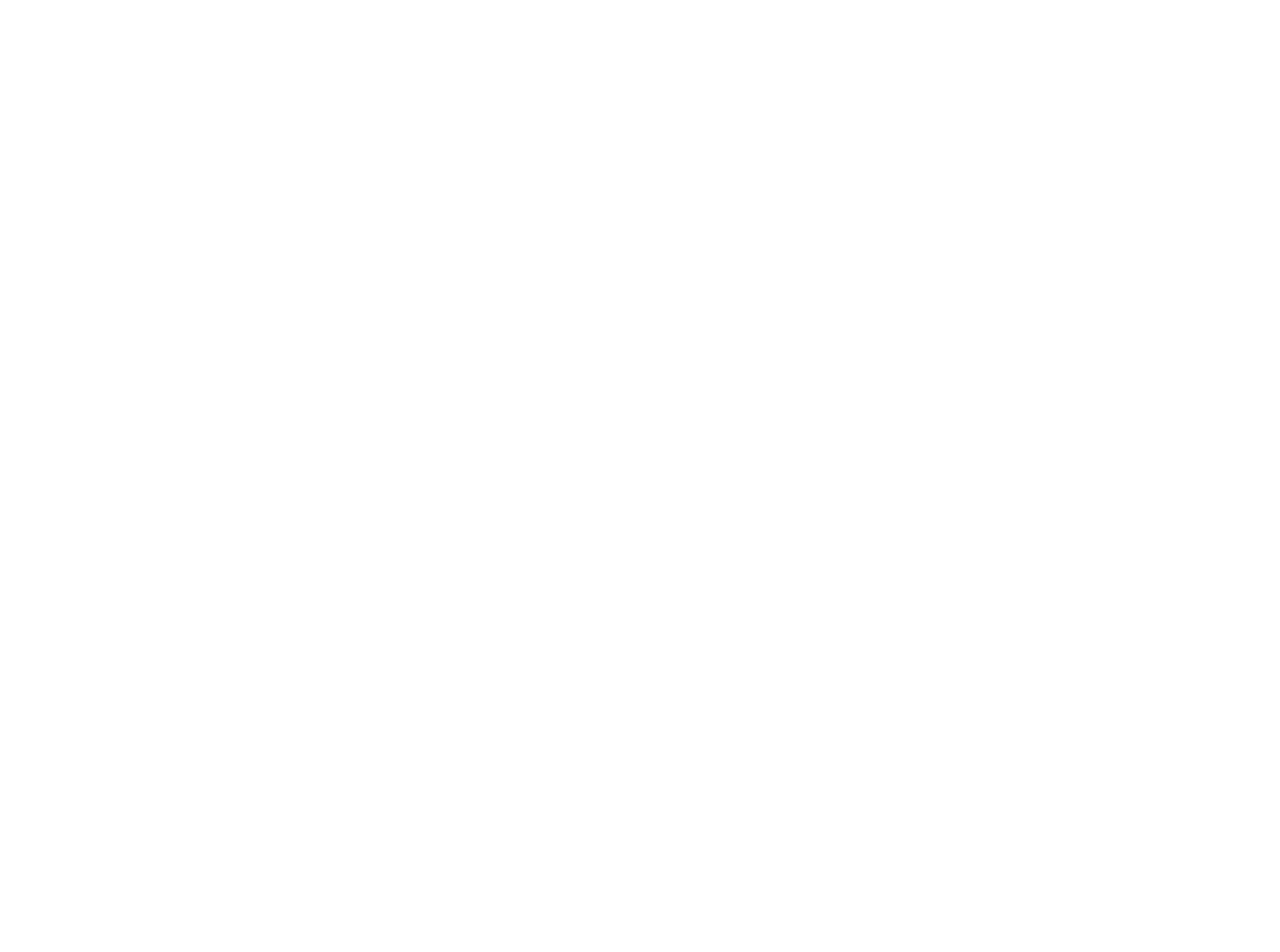
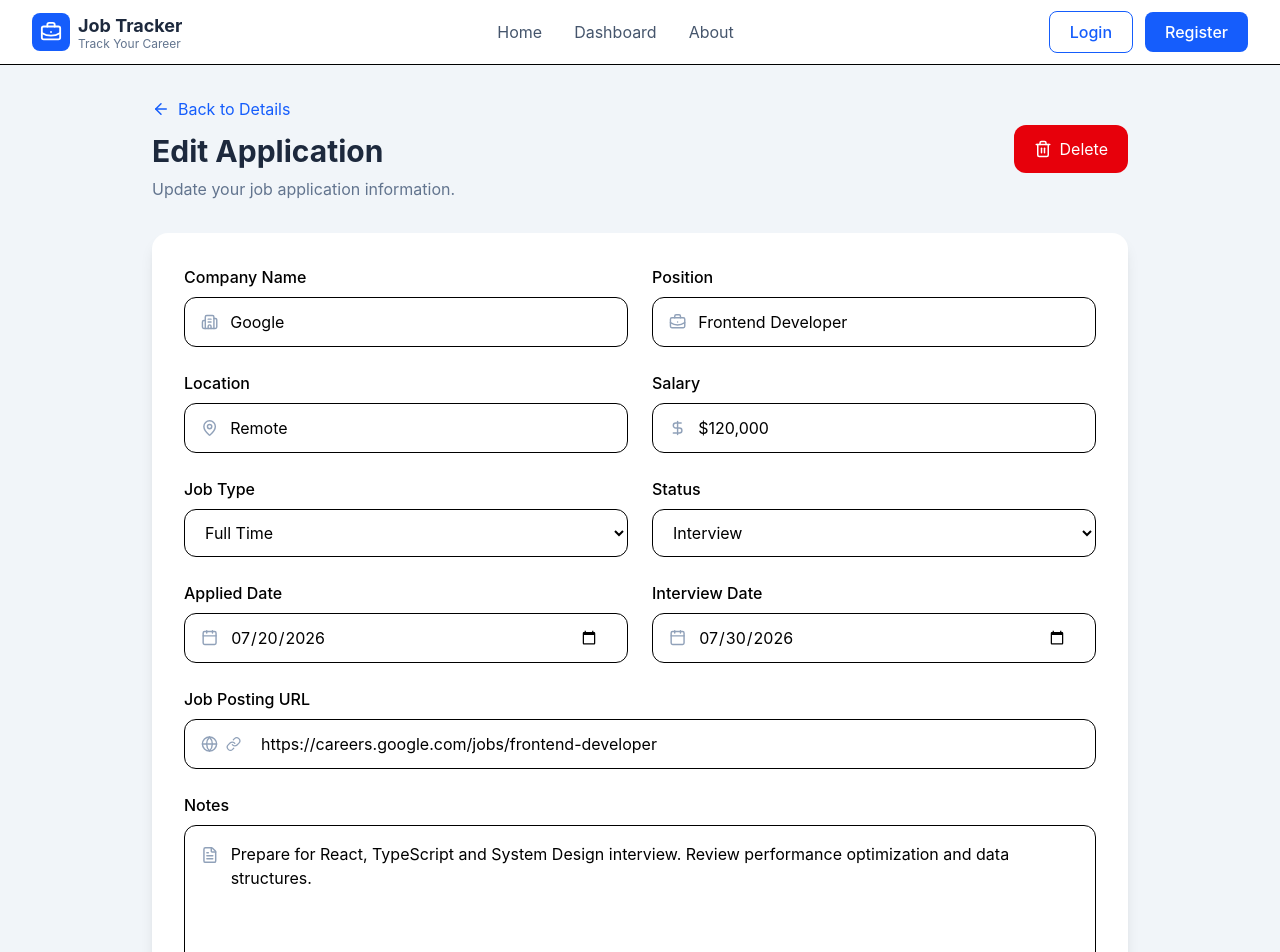
Before and after one commit to Amibiplob/Job-Tracker, a React (Vite) app in the folder client/: page /applications/1/edit in a window 1280 px wide. Before the commit this address had no page. Shown: the top 952 px of the page. Before the commit the page ends 800 px from the top, so only its background shows below. Built offline with nearby package versions, Linux system fonts and the light colour scheme.

Commit message:
EditApplication page add

```diff
--- a/client/src/App.tsx
+++ b/client/src/App.tsx
@@ -7,6 +7,7 @@
 import Applications from "./pages/Applications";
 import NewApplication from "./pages/NewApplication";
 import ApplicationDetails from "./pages/ApplicationDetails";
+import EditApplication from "./pages/EditApplication";
 
 export default function App() {
   return (
@@ -19,7 +20,8 @@
           <Route path="dashboard" element={<Dashboard />} />
           <Route path="applications" element={<Applications />} />
           <Route path="applications/new" element={<NewApplication />} />
-          <Route path="applications/:id/details" element={<ApplicationDetails />} />
+          <Route path="applications/:id" element={<ApplicationDetails />} />
+          <Route path="applications/:id/edit" element={<EditApplication />} />
         </Route>
       </Routes>
     </BrowserRouter>
--- /dev/null
+++ b/client/src/pages/EditApplication.tsx
@@ -0,0 +1,298 @@
+import { useState } from "react";
+import {
+  ArrowLeft,
+  BriefcaseBusiness,
+  Building2,
+  Calendar,
+  DollarSign,
+  FileText,
+  Globe,
+  Link as LinkIcon,
+  MapPin,
+  Save,
+  Trash2,
+} from "lucide-react";
+import { Link } from "react-router";
+
+const EditApplication = () => {
+  // Replace with API data
+  const [formData, setFormData] = useState({
+    company: "Google",
+    position: "Frontend Developer",
+    location: "Remote",
+    salary: "$120,000",
+    jobType: "Full Time",
+    status: "Interview",
+    applicationDate: "2026-07-20",
+    interviewDate: "2026-07-30",
+    jobUrl: "https://careers.google.com/jobs/frontend-developer",
+    notes:
+      "Prepare for React, TypeScript and System Design interview. Review performance optimization and data structures.",
+  });
+
+  const handleChange = (
+    e: React.ChangeEvent<
+      HTMLInputElement | HTMLTextAreaElement | HTMLSelectElement
+    >,
+  ) => {
+    setFormData((prev) => ({
+      ...prev,
+      [e.target.name]: e.target.value,
+    }));
+  };
+
+  const handleSubmit = (e: React.FormEvent) => {
+    e.preventDefault();
+
+    // TODO:
+    // PUT /applications/:id
+
+    console.log(formData);
+  };
+
+  return (
+    <div className="min-h-screen bg-slate-100 py-8">
+      <div className="mx-auto max-w-5xl px-6">
+        {/* Header */}
+
+        <div className="mb-8 flex items-center justify-between">
+          <div>
+            <Link
+              to="/applications/1"
+              className="mb-3 inline-flex items-center gap-2 text-blue-600 hover:underline"
+            >
+              <ArrowLeft size={18} />
+              Back to Details
+            </Link>
+
+            <h1 className="text-3xl font-bold text-slate-800">
+              Edit Application
+            </h1>
+
+            <p className="mt-2 text-slate-500">
+              Update your job application information.
+            </p>
+          </div>
+
+          <button className="flex items-center gap-2 rounded-xl bg-red-600 px-5 py-3 text-white hover:bg-red-700">
+            <Trash2 size={18} />
+            Delete
+          </button>
+        </div>
+
+        {/* Form */}
+
+        <form
+          onSubmit={handleSubmit}
+          className="rounded-2xl bg-white p-8 shadow-lg"
+        >
+          <div className="grid gap-6 md:grid-cols-2">
+            {/* Company */}
+
+            <div>
+              <label className="mb-2 block font-medium">Company Name</label>
+
+              <div className="flex items-center rounded-xl border px-4">
+                <Building2 size={18} className="text-slate-400" />
+
+                <input
+                  type="text"
+                  name="company"
+                  value={formData.company}
+                  onChange={handleChange}
+                  className="w-full px-3 py-3 outline-none"
+                />
+              </div>
+            </div>
+
+            {/* Position */}
+
+            <div>
+              <label className="mb-2 block font-medium">Position</label>
+
+              <div className="flex items-center rounded-xl border px-4">
+                <BriefcaseBusiness size={18} className="text-slate-400" />
+
+                <input
+                  type="text"
+                  name="position"
+                  value={formData.position}
+                  onChange={handleChange}
+                  className="w-full px-3 py-3 outline-none"
+                />
+              </div>
+            </div>
+
+            {/* Location */}
+
+            <div>
+              <label className="mb-2 block font-medium">Location</label>
+
+              <div className="flex items-center rounded-xl border px-4">
+                <MapPin size={18} className="text-slate-400" />
+
+                <input
+                  type="text"
+                  name="location"
+                  value={formData.location}
+                  onChange={handleChange}
+                  className="w-full px-3 py-3 outline-none"
+                />
+              </div>
+            </div>
+
+            {/* Salary */}
+
+            <div>
+              <label className="mb-2 block font-medium">Salary</label>
+
+              <div className="flex items-center rounded-xl border px-4">
+                <DollarSign size={18} className="text-slate-400" />
+
+                <input
+                  type="text"
+                  name="salary"
+                  value={formData.salary}
+                  onChange={handleChange}
+                  className="w-full px-3 py-3 outline-none"
+                />
+              </div>
+            </div>
+
+            {/* Job Type */}
+
+            <div>
+              <label className="mb-2 block font-medium">Job Type</label>
+
+              <select
+                name="jobType"
+                value={formData.jobType}
+                onChange={handleChange}
+                className="w-full rounded-xl border px-4 py-3 outline-none"
+              >
+                <option>Full Time</option>
+                <option>Part Time</option>
+                <option>Internship</option>
+                <option>Contract</option>
+                <option>Remote</option>
+              </select>
+            </div>
+
+            {/* Status */}
+
+            <div>
+              <label className="mb-2 block font-medium">Status</label>
+
+              <select
+                name="status"
+                value={formData.status}
+                onChange={handleChange}
+                className="w-full rounded-xl border px-4 py-3 outline-none"
+              >
+                <option>Applied</option>
+                <option>Interview</option>
+                <option>Offer</option>
+                <option>Rejected</option>
+              </select>
+            </div>
+
+            {/* Applied Date */}
+
+            <div>
+              <label className="mb-2 block font-medium">Applied Date</label>
+
+              <div className="flex items-center rounded-xl border px-4">
+                <Calendar size={18} className="text-slate-400" />
+
+                <input
+                  type="date"
+                  name="applicationDate"
+                  value={formData.applicationDate}
+                  onChange={handleChange}
+                  className="w-full px-3 py-3 outline-none"
+                />
+              </div>
+            </div>
+
+            {/* Interview */}
+
+            <div>
+              <label className="mb-2 block font-medium">Interview Date</label>
+
+              <div className="flex items-center rounded-xl border px-4">
+                <Calendar size={18} className="text-slate-400" />
+
+                <input
+                  type="date"
+                  name="interviewDate"
+                  value={formData.interviewDate}
+                  onChange={handleChange}
+                  className="w-full px-3 py-3 outline-none"
+                />
+              </div>
+            </div>
+
+            {/* URL */}
+
+            <div className="md:col-span-2">
+              <label className="mb-2 block font-medium">Job Posting URL</label>
+
+              <div className="flex items-center rounded-xl border px-4">
+                <Globe size={18} className="text-slate-400" />
+
+                <LinkIcon size={16} className="mx-2 text-slate-400" />
+
+                <input
+                  type="url"
+                  name="jobUrl"
+                  value={formData.jobUrl}
+                  onChange={handleChange}
+                  className="w-full px-3 py-3 outline-none"
+                />
+              </div>
+            </div>
+
+            {/* Notes */}
+
+            <div className="md:col-span-2">
+              <label className="mb-2 block font-medium">Notes</label>
+
+              <div className="flex rounded-xl border p-4">
+                <FileText size={18} className="mt-1 text-slate-400" />
+
+                <textarea
+                  rows={6}
+                  name="notes"
+                  value={formData.notes}
+                  onChange={handleChange}
+                  className="w-full resize-none px-3 outline-none"
+                />
+              </div>
+            </div>
+          </div>
+
+          {/* Footer */}
+
+          <div className="mt-8 flex flex-col-reverse gap-4 border-t pt-6 sm:flex-row sm:justify-end">
+            <Link
+              to="/applications/1"
+              className="rounded-xl border px-6 py-3 text-center font-medium hover:bg-slate-100"
+            >
+              Cancel
+            </Link>
+
+            <button
+              type="submit"
+              className="flex items-center justify-center gap-2 rounded-xl bg-blue-600 px-6 py-3 font-medium text-white hover:bg-blue-700"
+            >
+              <Save size={18} />
+              Update Application
+            </button>
+          </div>
+        </form>
+      </div>
+    </div>
+  );
+};
+
+export default EditApplication;
```
